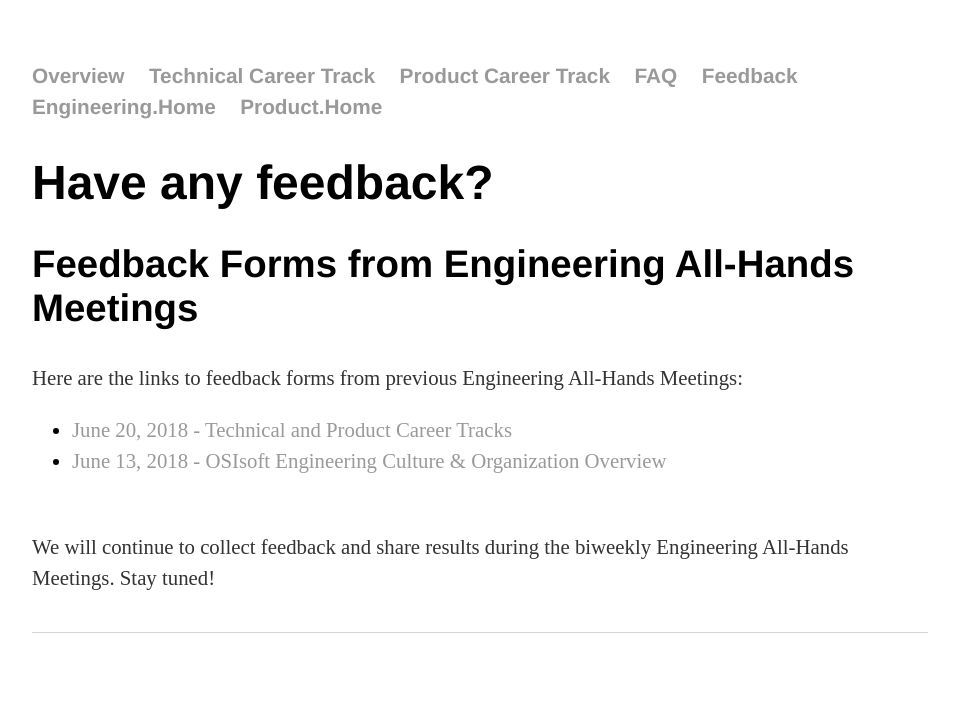
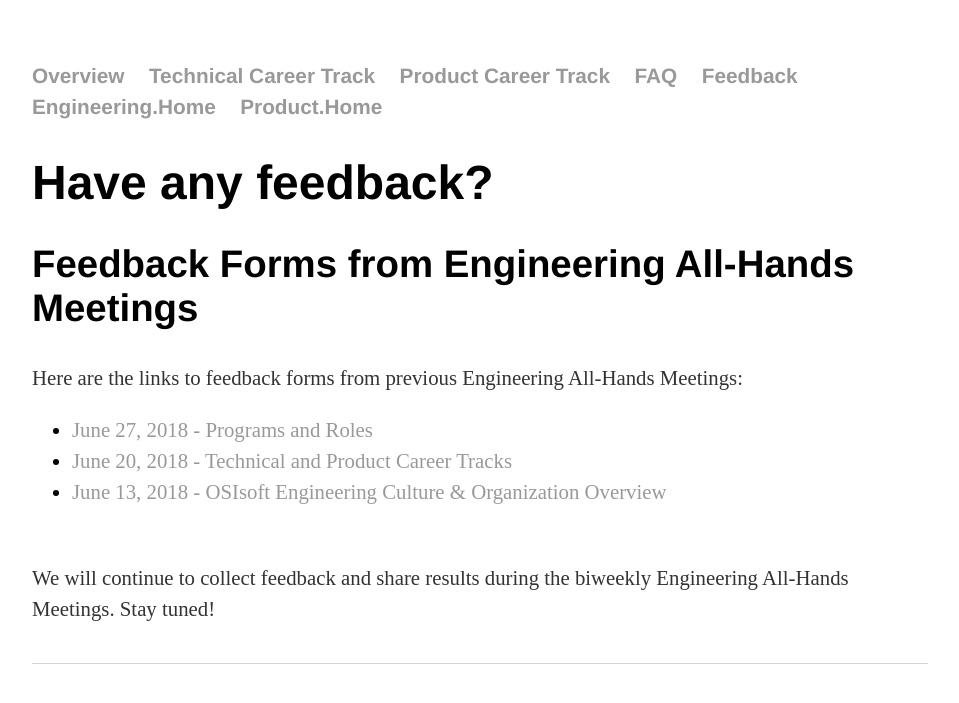
Before and after one commit to OSIEng/osieng.github.io, a Jekyll site: the page built from feedback/index.html, in a window 1280 px wide. Shown: the top 703 px of the page, without its empty margins (160-1119 px from the left). Built offline with Jekyll 4.4.1, drawn with Linux system fonts in a browser that asks for light colours.

Commit message:
Update index.html

```diff
--- a/feedback/index.html
+++ b/feedback/index.html
@@ -7,6 +7,7 @@ title: Feedback - OSIsoft Engineering Organization
 	<h2>Feedback Forms from Engineering All-Hands Meetings</h2>
 	<p>Here are the links to feedback forms from previous Engineering All-Hands Meetings:</p>
   <ul>
+	  <li><a href="http://bit.ly/AllHands180627">June 27, 2018 - Programs and Roles</a></li>
   <li><a href="http://bit.ly/AllHands180620">June 20, 2018 - Technical and Product Career Tracks</a></li>
   <li><a href="http://bit.ly/AllHands180613">June 13, 2018 - OSIsoft Engineering Culture & Organization Overview</a>
   </ul>
```
